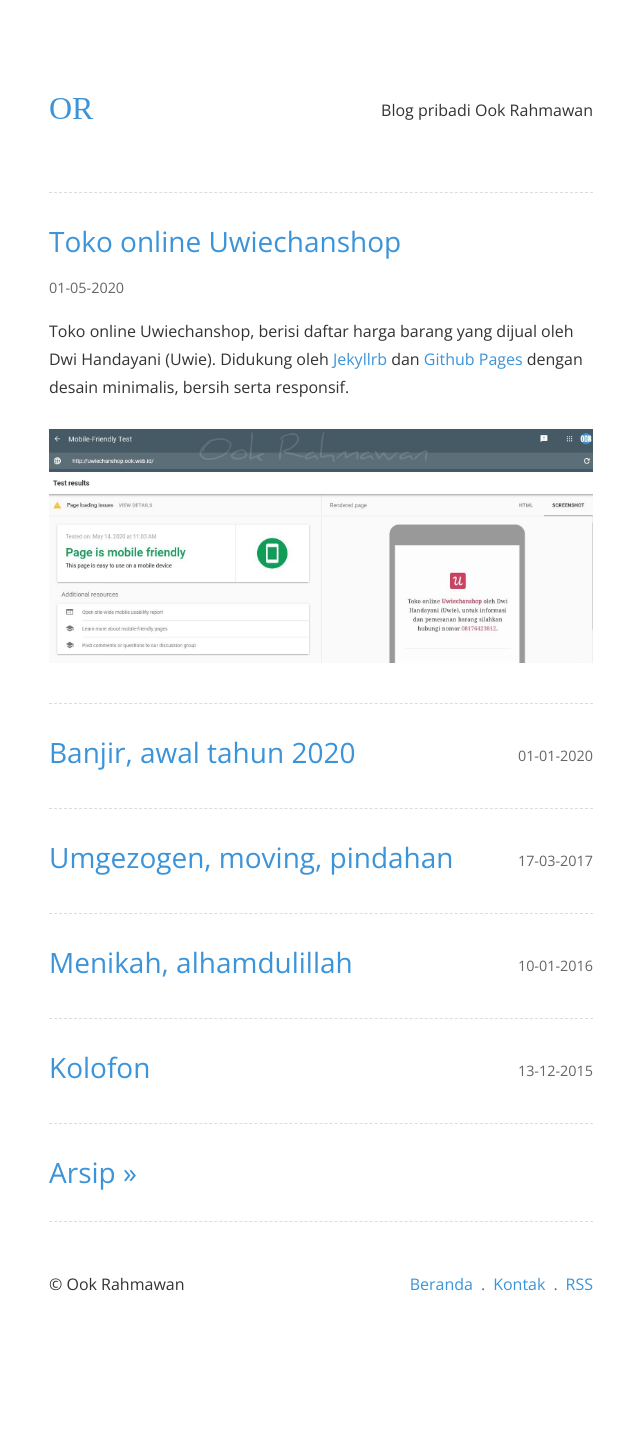
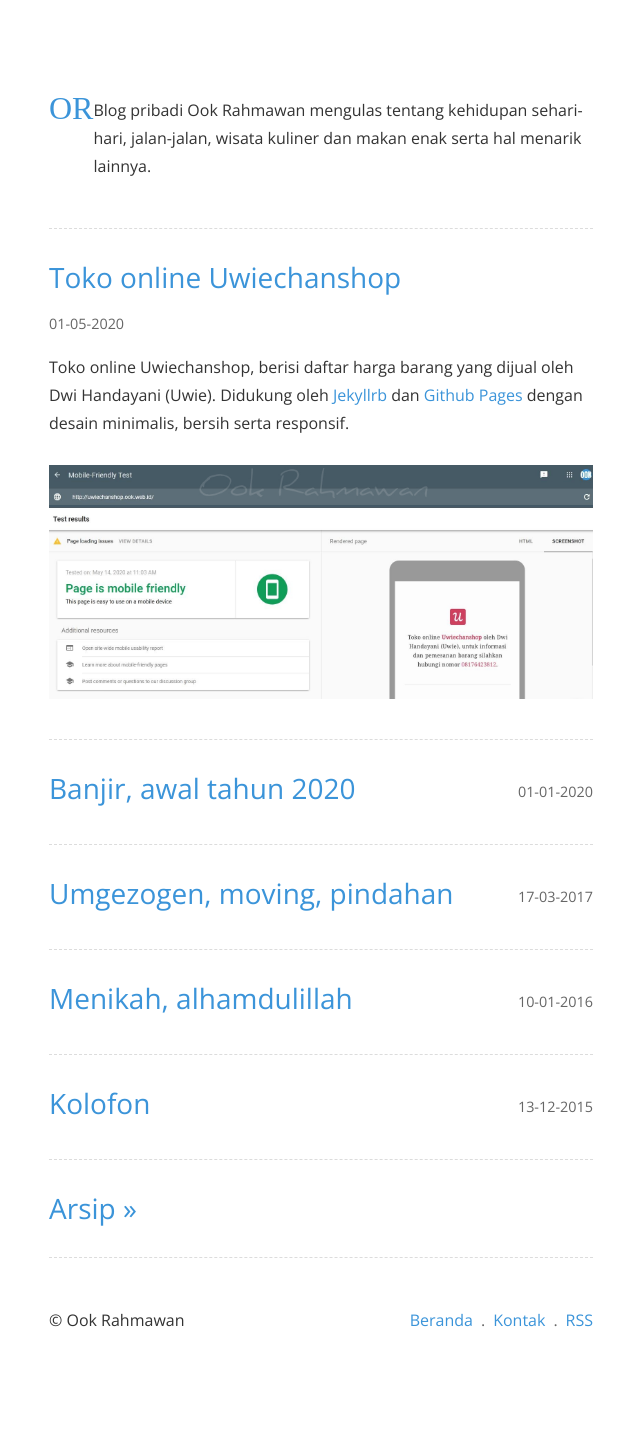
Before and after one commit to krhmwn/krhmwn.github.io, a Jekyll site: the page built from index.html, in a window 1280 px wide. Shown: the whole page, without its empty margins (319-959 px from the left). Built offline with Jekyll 4.4.1, drawn with Linux system fonts in a browser that asks for light colours; some web fonts are replaced; before the commit the page ends 1394 px from its top, so only the background shows below that.

Commit message:
Update config v.2.5

```diff
--- a/_config.yml
+++ b/_config.yml
@@ -1,4 +1,4 @@
-description: Blog pribadi Ook Rahmawan
+description: Blog pribadi Ook Rahmawan mengulas tentang kehidupan sehari-hari, jalan-jalan, wisata kuliner dan makan enak serta hal menarik lainnya.
 permalink: /:title
 title: Ook Rahmawan
 name: Ook Rahmawan
@@ -8,7 +8,7 @@
   comments: []
   endings: []
   ignore:
-    envs: [local]
+  envs: [local]
   blanklines: false
   profile: false
   startings: []
```
